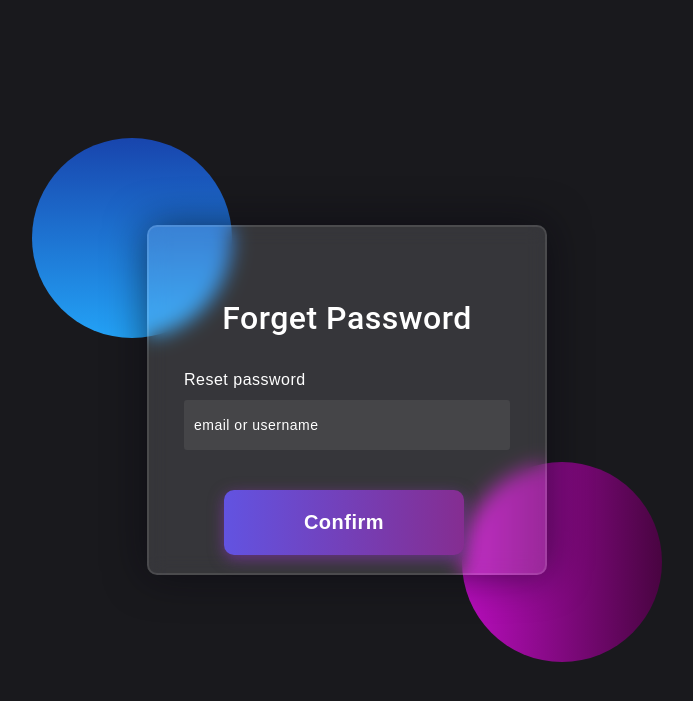
After one commit to Maiyhem/DIOTI, a Django app: template price_scrapper/template/forget.html in a window 1280 px wide. The commit adds this page. Shown: the top 701 px of the page, without its empty margins (293-986 px from the left). Run offline with Django 4.2, Linux system fonts and the light colour scheme; the template is opened without the code that fills it, so the values that code supplies are empty; some libraries are stand-ins or nearby versions.

```diff
--- a/price_scrapper/static/style.css
+++ b/price_scrapper/static/style.css
@@ -245,10 +245,10 @@ body {
 
   .fp{
     font-size: 16px;
-    color: #23a2f6;
+    color: #b90ebe;
     text-align: center;
   }
   .fp:hover{
-    color: #b90ebe;
+    color: #23a2f6;
     transition: all 0.1 ease-in-out;
   }
--- /dev/null
+++ b/price_scrapper/template/forget.html
@@ -0,0 +1,27 @@
+<!DOCTYPE html>
+<html lang="en">
+<head>
+    <meta charset="UTF-8">
+    <meta name="viewport" content="width=device-width, initial-scale=1.0">
+    <link rel="stylesheet" href="https://maxcdn.bootstrapcdn.com/bootstrap/3.4.1/css/bootstrap.min.css">
+    <link rel="stylesheet" type="text/css" href="../static/style.css" />
+    <title>Price scrapper</title>
+</head>
+<body>
+    <header>
+    </header>
+    <div class="background">
+        <div  style="left: -100px; top: -2px;" class="shape"></div>
+        <div  style="right: -100px; bottom: -2px;" class="shape"></div>
+    </div>
+
+    <form style="height: 350px;">
+        <h3>Forget Password</h3>
+        <label for="password">Reset password</label>
+        <input type="password" placeholder="email or username" id="email">
+        <div>
+        <button class="my-btn my-btn-class-31" style="height: 65px; width: 240px; margin: 40px;">Confirm</button></div>
+
+    </form>
+</body>
+</html>
```
